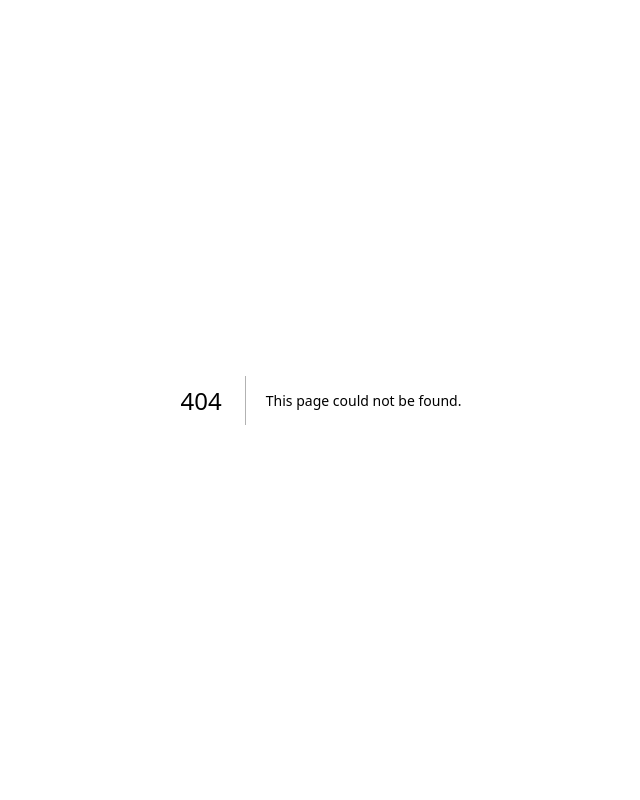
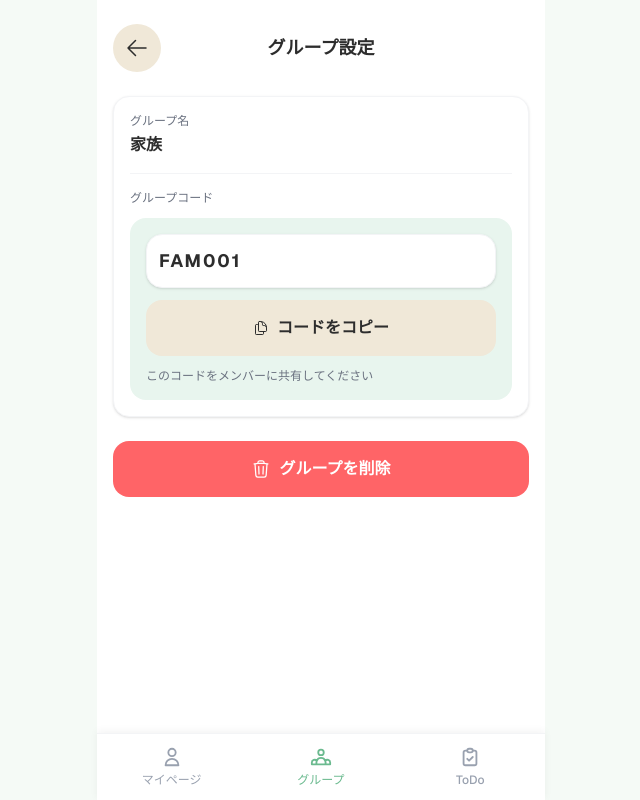
Before and after one commit to corgi-rika/we-do-list, a Next.js app: page /groups/1/settings in a window 1280 px wide. Before the commit this address had no page. Shown: the whole page, without its empty margins (319-959 px from the left). Built offline with nearby package versions, Linux system fonts and the light colour scheme.

Commit message:
feat: グループ設定ページを実装

```diff
--- /dev/null
+++ b/src/app/(app)/groups/[id]/settings/page.tsx
@@ -0,0 +1,113 @@
+"use client";
+
+import { useState, useCallback } from "react";
+import { useParams, useRouter } from "next/navigation";
+import {
+  TrashIcon,
+  ExclamationTriangleIcon,
+} from "@heroicons/react/24/outline";
+import PageHeader from "@/components/PageHeader";
+import Card from "@/components/Card";
+import Button from "@/components/Button";
+import Modal from "@/components/Modal";
+import MutedText from "@/components/MutedText";
+import TeamCodeCard from "@/components/TeamCodeCard";
+import { dummyGroups } from "@/dummy/groups";
+
+export default function GroupSettingsPage() {
+  const { id } = useParams<{ id: string }>();
+  const router = useRouter();
+  const group = dummyGroups.find((g) => g.id === id);
+
+  const [copied, setCopied] = useState(false);
+  const [isDeleteOpen, setIsDeleteOpen] = useState(false);
+
+  const handleCopy = useCallback(() => {
+    navigator.clipboard.writeText(group?.teamCode ?? "");
+    setCopied(true);
+    setTimeout(() => setCopied(false), 2000);
+  }, [group?.teamCode]);
+
+  const handleDelete = useCallback(() => {
+    // TODO: 削除処理
+    setIsDeleteOpen(false);
+    router.push("/groups");
+  }, [router]);
+
+  return (
+    <div className="flex flex-col gap-6 py-2">
+      <PageHeader
+        title="グループ設定"
+        onBack={() => router.push(`/groups/${id}`)}
+      />
+
+      {/* グループ名 + コード */}
+      <Card padding="md">
+        <div className="flex flex-col gap-4">
+          {/* グループ名 */}
+          <div className="flex flex-col gap-1">
+            <MutedText size="xs">グループ名</MutedText>
+            <p className="font-semibold text-foreground">
+              {group?.name ?? "グループ"}
+            </p>
+          </div>
+
+          <hr className="border-gray-100" />
+
+          {/* グループコード */}
+          <div className="flex flex-col gap-3">
+            <MutedText size="xs">グループコード</MutedText>
+            <TeamCodeCard
+              code={group?.teamCode ?? "------"}
+              copied={copied}
+              onCopy={handleCopy}
+            />
+          </div>
+        </div>
+      </Card>
+
+      {/* 削除ボタン */}
+      <Button
+        variant="destructive"
+        fullWidth
+        onClick={() => setIsDeleteOpen(true)}
+      >
+        <span className="flex items-center justify-center gap-2">
+          <TrashIcon className="w-5 h-5" />
+          グループを削除
+        </span>
+      </Button>
+
+      {/* 削除確認モーダル */}
+      {isDeleteOpen && (
+        <Modal title="グループ削除" onClose={() => setIsDeleteOpen(false)}>
+          <div className="flex flex-col gap-4 p-4">
+            <div className="flex flex-col items-center gap-2 bg-red-50 rounded-2xl p-4">
+              <ExclamationTriangleIcon className="w-8 h-8 text-red-500" />
+              <p className="text-sm font-medium text-red-600">
+                このグループを削除しますか？
+              </p>
+              <p className="text-xs text-red-400 text-center">
+                削除すると、グループ内の全てのToDoも削除されます。
+                <br />
+                この操作は取り消せません。
+              </p>
+            </div>
+            <div className="flex gap-3">
+              <Button
+                variant="secondary"
+                fullWidth
+                onClick={() => setIsDeleteOpen(false)}
+              >
+                キャンセル
+              </Button>
+              <Button variant="destructive" fullWidth onClick={handleDelete}>
+                削除する
+              </Button>
+            </div>
+          </div>
+        </Modal>
+      )}
+    </div>
+  );
+}
--- a/src/dummy/groups.ts
+++ b/src/dummy/groups.ts
@@ -1,5 +1,6 @@
+// dummy/groups.ts
 export const dummyGroups = [
-  { id: "1", name: "家族", memberCount: 4 },
-  { id: "2", name: "パートナー", memberCount: 2 },
-  { id: "3", name: "友達", memberCount: 5 },
+  { id: "1", name: "家族", memberCount: 4, teamCode: "FAM001" },
+  { id: "2", name: "パートナー", memberCount: 2, teamCode: "PRT002" },
+  { id: "3", name: "友達", memberCount: 5, teamCode: "FRD003" },
 ];
```
